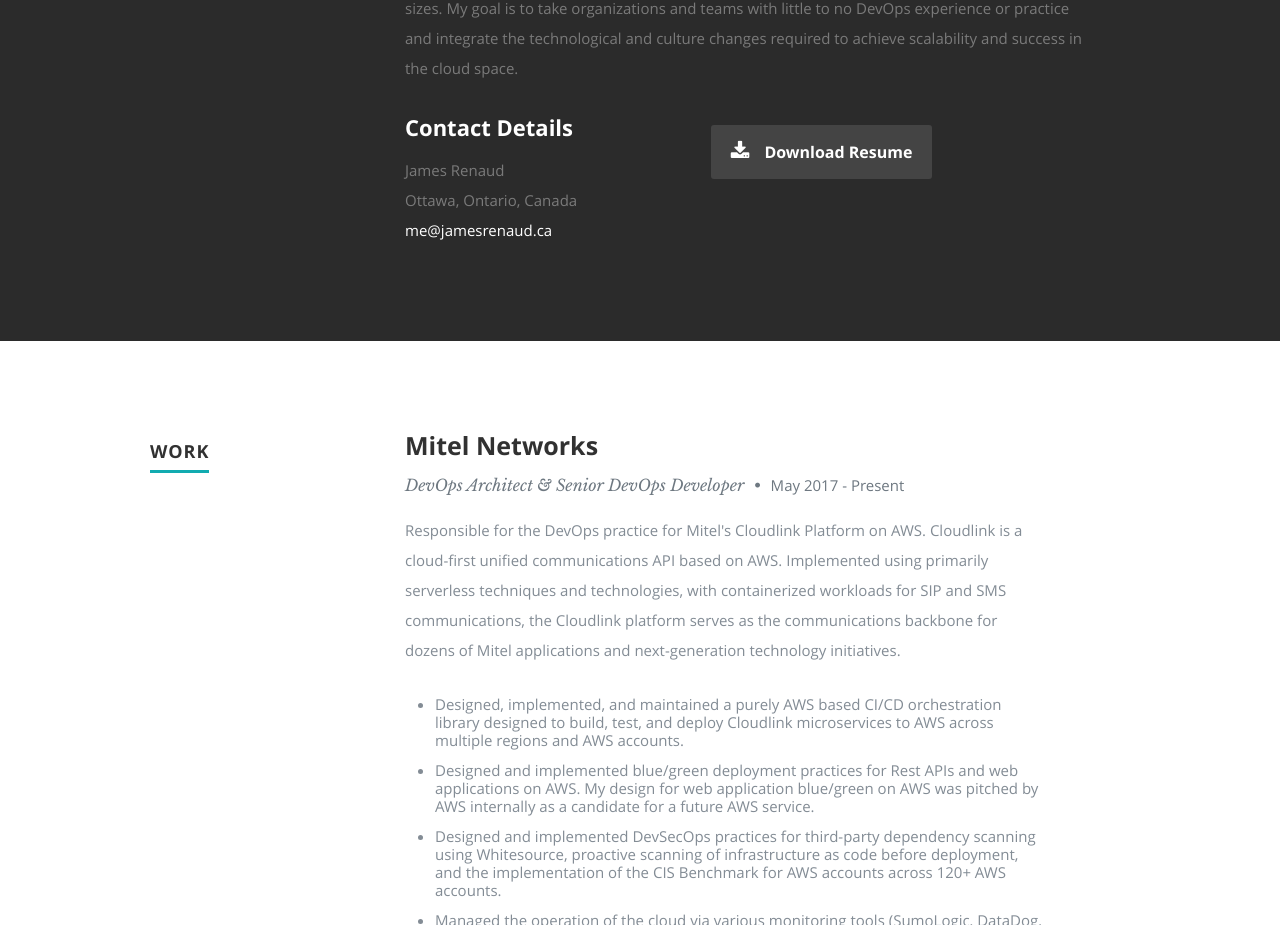
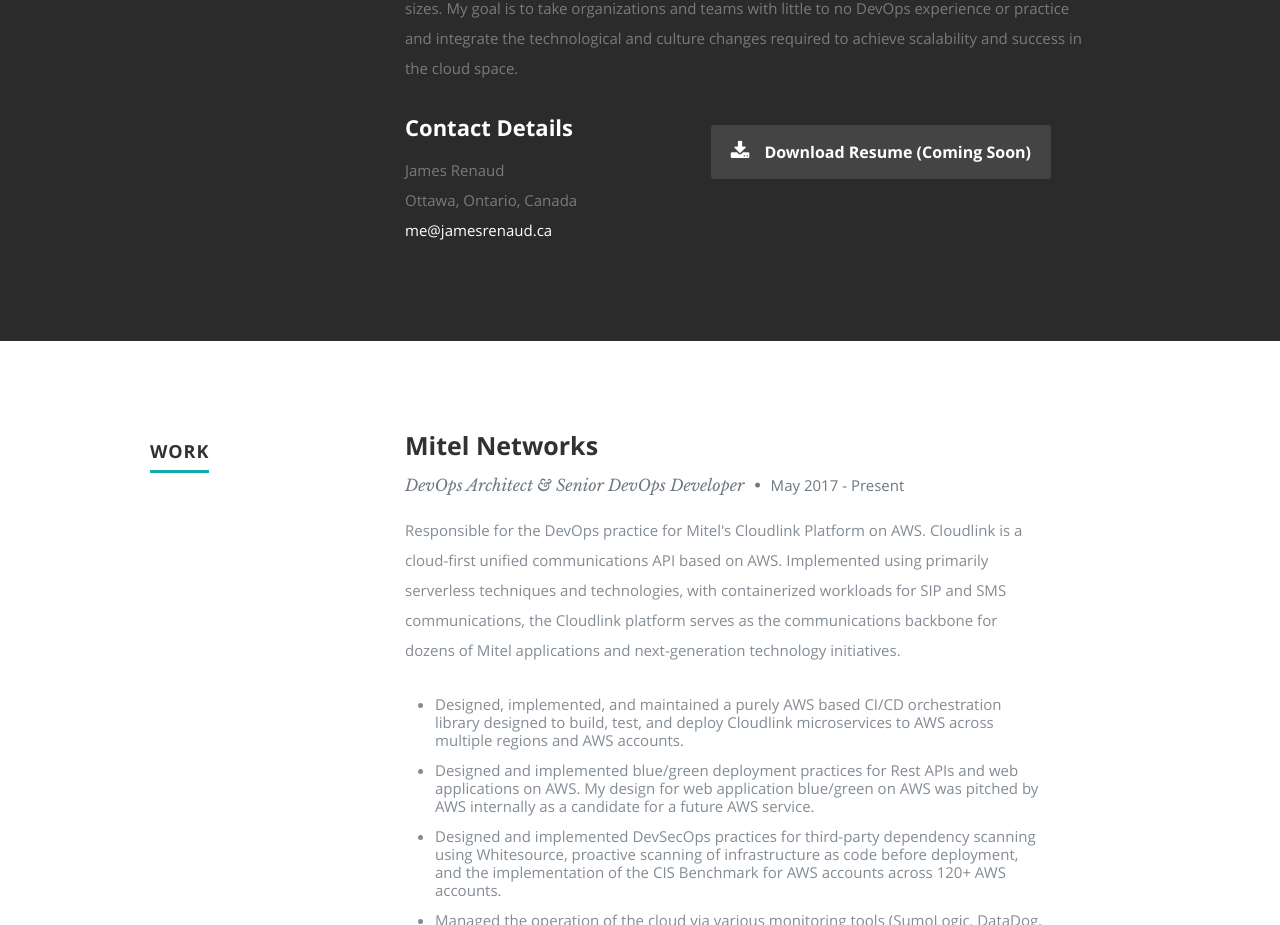
Before and after one commit to jamesrenaud/resume, a plain HTML site: page index.html in a window 1280 px wide. Shown: the part 1095-2020 px from the top of the page. Drawn offline with nearby package versions, Linux system fonts and the light colour scheme.

Commit message:
Coming soon

```diff
--- a/index.html
+++ b/index.html
@@ -119,7 +119,7 @@
 
                <div class="columns download">
                   <p>
-                     <a href="#" class="button"><i class="fa fa-download"></i>Download Resume</a>
+                     <a href="#" class="button"><i class="fa fa-download"></i>Download Resume (Coming Soon)</a>
                   </p>
                </div>
 
```
